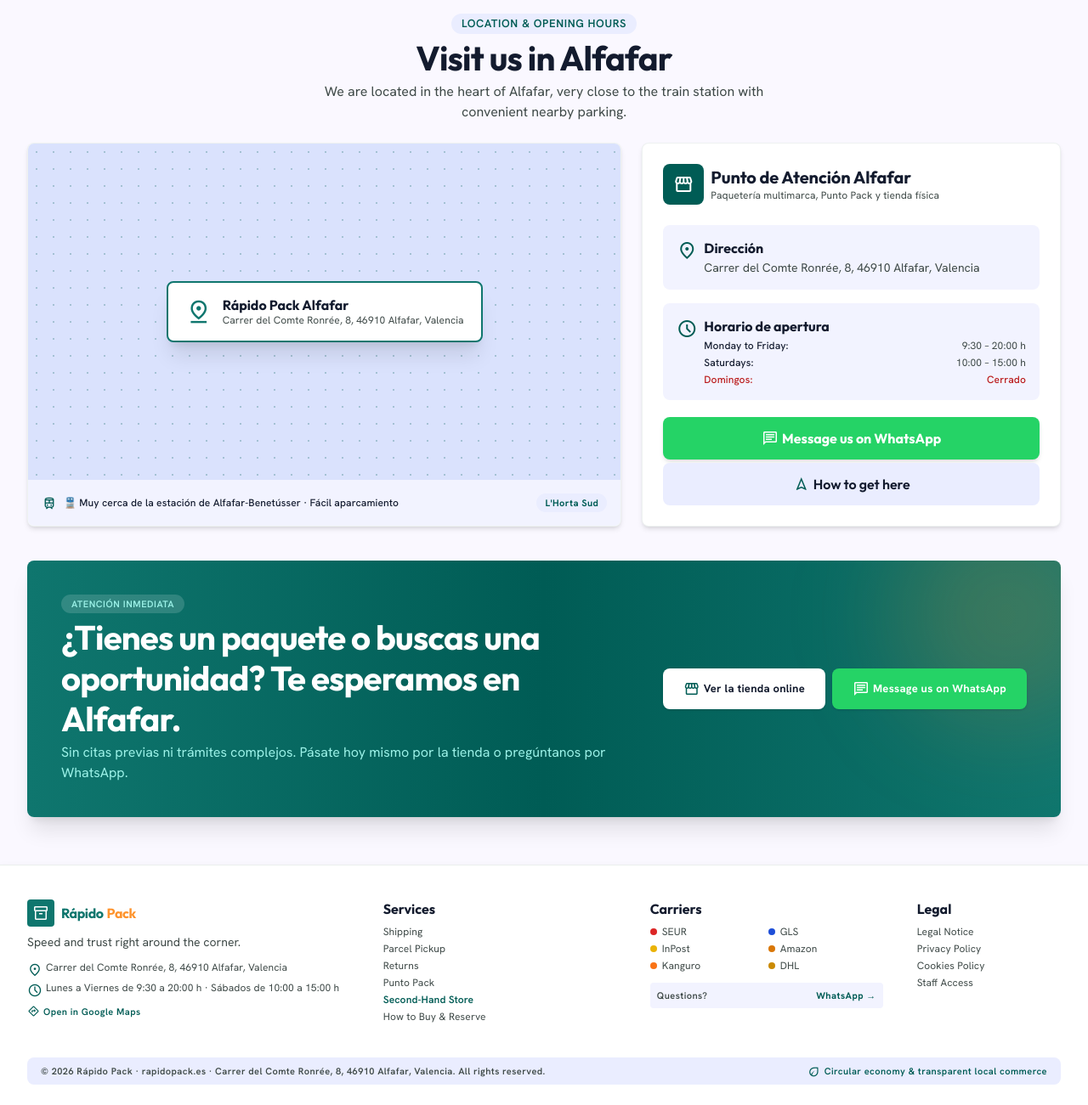
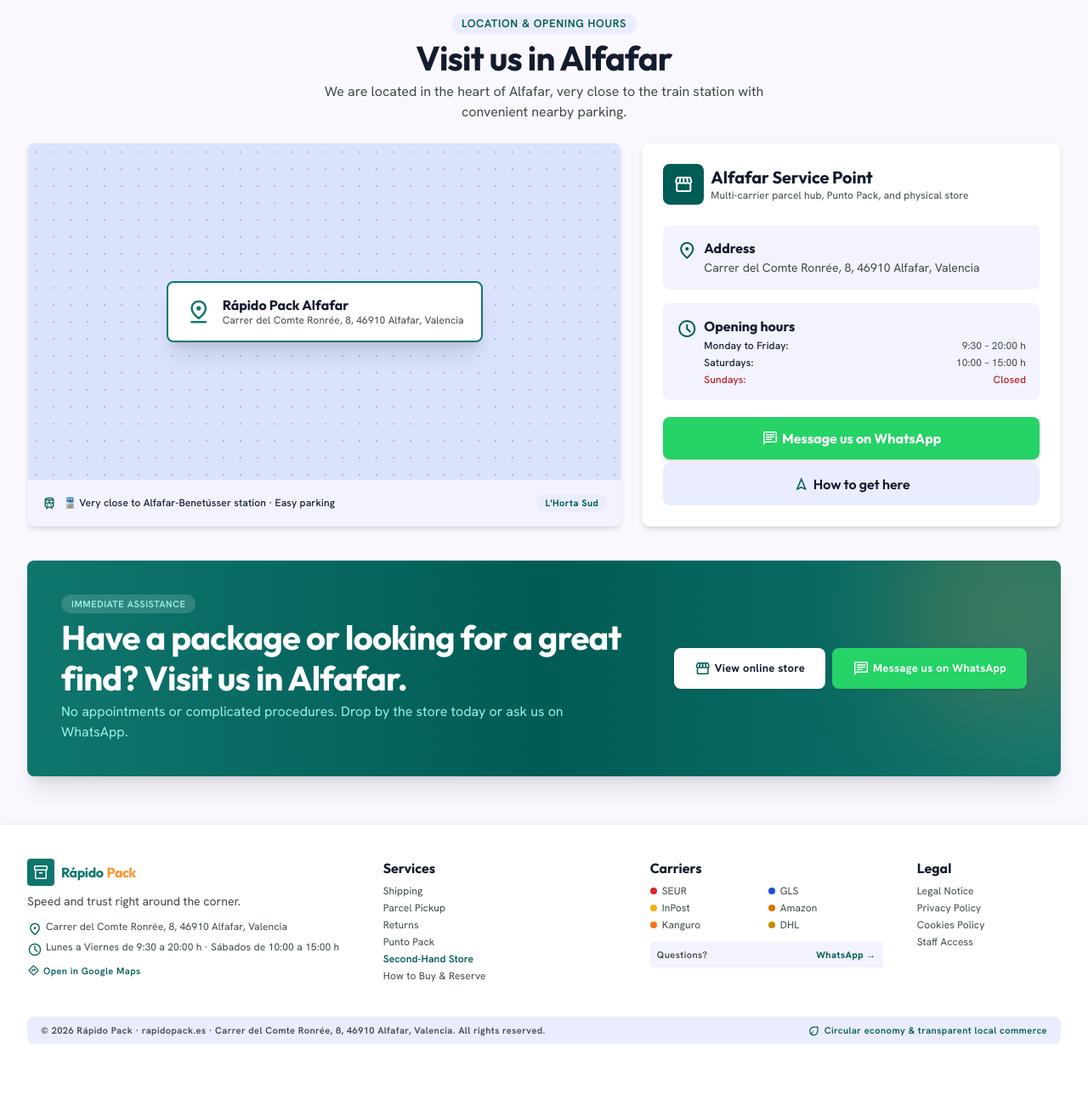
Before and after one commit to saert3311/2nd-hand-manager, a Django app: page / in a window 1280 px wide. Shown: the part 2630-3931 px from the top of the page at 85% size. After the commit the page ends 3859 px from the top, so only its background shows below. Run offline with Django 5.2, Linux system fonts and the light colour scheme; data comes from the database, SQL or seed files in the repository; data that the repository does not hold is empty; some libraries are stand-ins or nearby versions.

Commit message:
feat(templates): complete English msgid harmonization in storefront home template

```diff
--- a/storefront/templates/storefront/home.html
+++ b/storefront/templates/storefront/home.html
@@ -263,7 +263,7 @@
         <div class="lg:col-span-5">
           <div class="relative rounded-xl overflow-hidden shadow-lg bg-surface-container">
             <img src="{% static 'img/storefront/shop_team.webp' %}"
-                 alt="{% trans 'Equipo y fachada de Rápido Pack en Alfafar, Valencia' %}"
+                 alt="{% trans 'Rápido Pack team and storefront in Alfafar, Valencia' %}"
                  width="1200"
                  height="896"
                  loading="lazy"
@@ -461,7 +461,7 @@
         <div class="p-space-md bg-surface-container-low flex flex-wrap items-center justify-between gap-2">
           <div class="flex items-center gap-2 text-on-surface font-body-sm text-body-sm">
             <span class="material-symbols-outlined text-primary text-[18px]">train</span>
-            <span class="font-medium">{% trans "🚆 Muy cerca de la estación de Alfafar-Benetússer · Fácil aparcamiento" %}</span>
+            <span class="font-medium">{% trans "🚆 Very close to Alfafar-Benetússer station · Easy parking" %}</span>
           </div>
           <span class="font-label-sm text-label-sm text-primary font-bold bg-surface-container px-2.5 py-1 rounded-full">L'Horta Sud</span>
         </div>
@@ -475,8 +475,8 @@
               <span class="material-symbols-outlined text-[24px]">storefront</span>
             </div>
             <div>
-              <h3 class="font-headline-md text-headline-md text-on-surface font-bold">{% trans "Punto de Atención Alfafar" %}</h3>
-              <p class="font-body-sm text-body-sm text-on-surface-variant">{% trans "Paquetería multimarca, Punto Pack y tienda física" %}</p>
+              <h3 class="font-headline-md text-headline-md text-on-surface font-bold">{% trans "Alfafar Service Point" %}</h3>
+              <p class="font-body-sm text-body-sm text-on-surface-variant">{% trans "Multi-carrier parcel hub, Punto Pack, and physical store" %}</p>
             </div>
           </div>
 
@@ -484,7 +484,7 @@
           <div class="flex items-start gap-space-sm bg-surface-container-low p-space-md rounded-xl">
             <span class="material-symbols-outlined text-primary text-[24px] mt-0.5">location_on</span>
             <div>
-              <span class="font-headline-sm text-headline-sm text-on-surface font-bold block">{% trans "Dirección" %}</span>
+              <span class="font-headline-sm text-headline-sm text-on-surface font-bold block">{% trans "Address" %}</span>
               <p class="font-body-md text-body-md text-on-surface-variant mt-0.5">
                 {{ storefront.address }}
               </p>
@@ -495,7 +495,7 @@
           <div class="flex items-start gap-space-sm bg-surface-container-low p-space-md rounded-xl">
             <span class="material-symbols-outlined text-primary text-[24px] mt-0.5">schedule</span>
             <div class="w-full">
-              <span class="font-headline-sm text-headline-sm text-on-surface font-bold block">{% trans "Horario de apertura" %}</span>
+              <span class="font-headline-sm text-headline-sm text-on-surface font-bold block">{% trans "Opening hours" %}</span>
               <div class="mt-1 flex flex-col gap-1 font-body-sm text-body-sm text-on-surface-variant">
                 <div class="flex justify-between">
                   <span class="font-medium text-on-surface">{% trans "Monday to Friday:" %}</span>
@@ -506,8 +506,8 @@
                   <span>10:00 – 15:00 h</span>
                 </div>
                 <div class="flex justify-between text-error font-medium">
-                  <span>{% trans "Domingos:" %}</span>
-                  <span>{% trans "Cerrado" %}</span>
+                  <span>{% trans "Sundays:" %}</span>
+                  <span>{% trans "Closed" %}</span>
                 </div>
               </div>
             </div>
@@ -542,20 +542,20 @@
       <div class="relative z-10 flex flex-col lg:flex-row items-center justify-between gap-space-lg text-center lg:text-left">
         <div class="max-w-2xl">
           <span class="inline-block bg-on-primary/15 text-primary-fixed font-label-sm text-label-sm px-3 py-1 rounded-full uppercase tracking-wider font-semibold mb-space-xs">
-            {% trans "Atención inmediata" %}
+            {% trans "Immediate assistance" %}
           </span>
           <h2 class="font-headline-lg md:font-headline-xl text-headline-lg md:text-headline-xl font-bold tracking-tight text-on-primary">
-            {% trans "¿Tienes un paquete o buscas una oportunidad? Te esperamos en Alfafar." %}
+            {% trans "Have a package or looking for a great find? Visit us in Alfafar." %}
           </h2>
           <p class="font-body-lg text-body-lg text-primary-fixed mt-space-xs">
-            {% trans "Sin citas previas ni trámites complejos. Pásate hoy mismo por la tienda o pregúntanos por WhatsApp." %}
+            {% trans "No appointments or complicated procedures. Drop by the store today or ask us on WhatsApp." %}
           </p>
         </div>
         <div class="flex flex-col sm:flex-row items-center gap-space-sm shrink-0 w-full lg:w-auto">
           <a class="w-full sm:w-auto inline-flex items-center justify-center gap-space-xs bg-surface-container-lowest text-on-surface font-label-md text-label-md font-bold px-6 py-3.5 rounded-xl shadow hover:bg-surface-container transition-all"
              href="{% url 'storefront:catalog' %}">
             <span class="material-symbols-outlined text-[20px] text-primary">storefront</span>
-            <span>{% trans "Ver la tienda online" %}</span>
+            <span>{% trans "View online store" %}</span>
           </a>
           <a class="w-full sm:w-auto inline-flex items-center justify-center gap-space-xs bg-[#25D366] hover:bg-[#20ba59] text-on-primary font-label-md text-label-md font-bold px-6 py-3.5 rounded-xl shadow transition-all"
              href="{% url 'storefront:go_whatsapp' %}"
```
